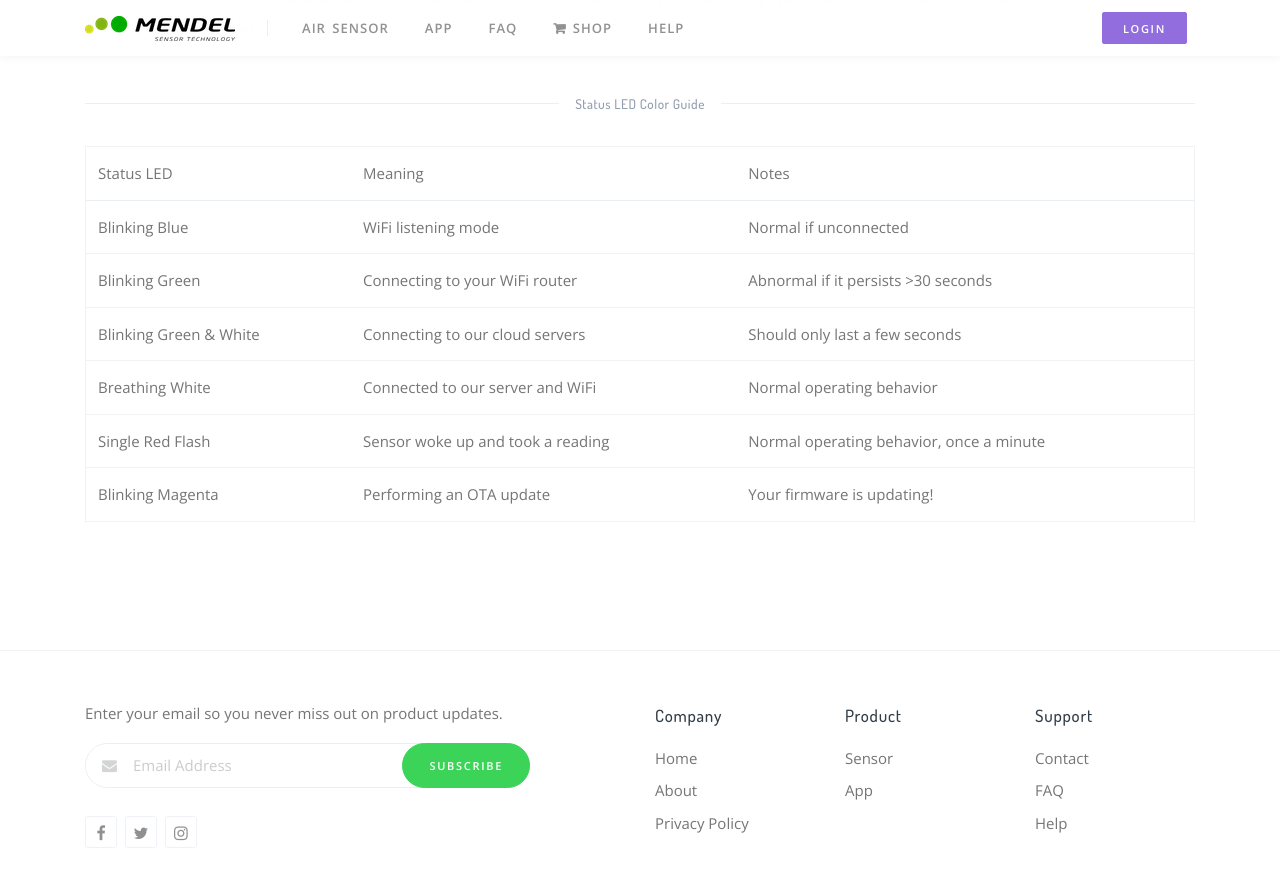
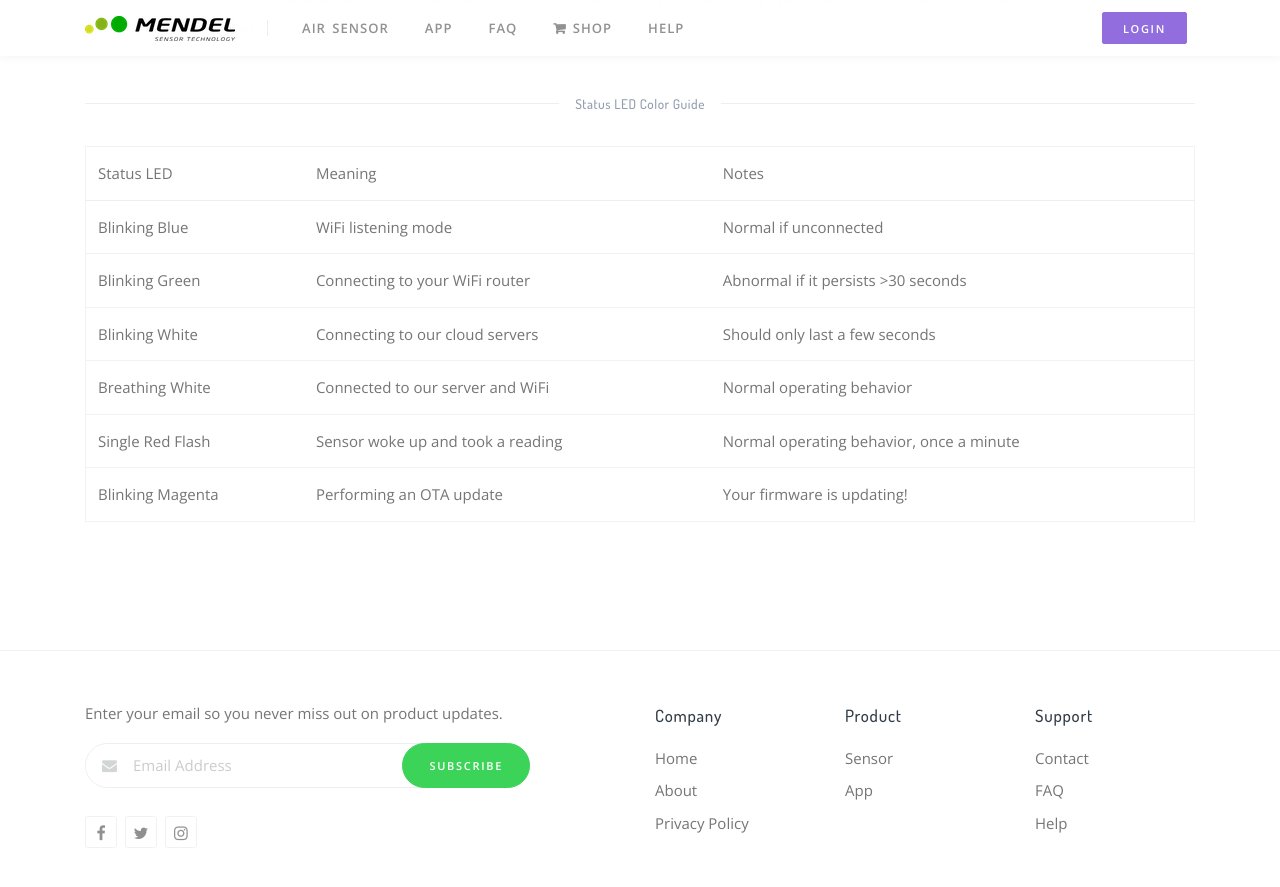
Before and after one commit to mendelsensors/marketing_page, a Jekyll site: the page built from welcome/index.html, in a window 1280 px wide and 900 px high, scrolled down 1326 px. Shown: the top 887 px of the window. Built offline with Jekyll 4.4.1, drawn with Linux system fonts in a browser that asks for light colours.

Commit message:
updated color notification literature

```diff
--- a/welcome/index.html
+++ b/welcome/index.html
@@ -62,7 +62,7 @@ title: Welcome | Mendel Sensors for Indoor Growers
           <td>Abnormal if it persists >30 seconds</td>
         </tr>
         <tr>
-          <td>Blinking Green & White</td>
+          <td>Blinking White</td>
           <td>Connecting to our cloud servers</td>
           <td>Should only last a few seconds</td>
         </tr>
```
